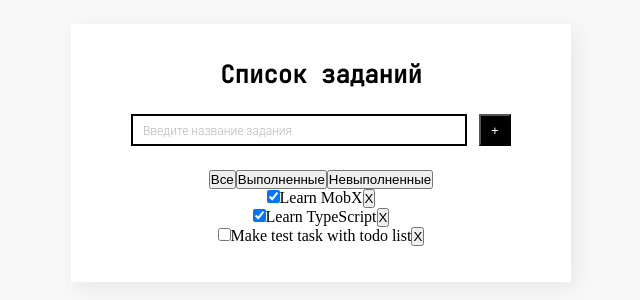
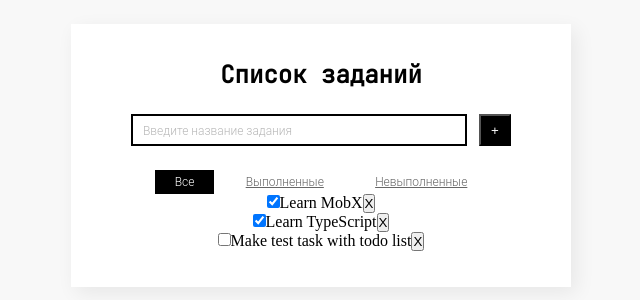
Before and after one commit to MakzaR/todo-react-mobx, a React (Create React App) app: page / in a window 1280 px wide. Shown: the top 300 px of the page, without its empty margins (319-959 px from the left). Built offline with nearby package versions, Linux system fonts and the light colour scheme.

Commit message:
added styles for filters

```diff
--- a/src/components/AddTodoItem/AddTodoItem.module.scss
+++ b/src/components/AddTodoItem/AddTodoItem.module.scss
@@ -7,7 +7,6 @@ $button-text-color: white;
   font-style: normal;
   font-weight: 300;
   font-size: 12px;
-  line-height: 14px;
   color: $color;
 }
 
--- /dev/null
+++ b/src/components/Filters/Filter.module.scss
@@ -0,0 +1,55 @@
+$button-color: black;
+$button-hover-color: #F0F0F0;
+$button-active-color: #C8C8C8;
+
+$button-text-color: #666666;
+$button-text-color-active: white;
+
+@mixin button-font() {
+  font-family: 'Roboto', sans-serif;
+  font-style: normal;
+  font-weight: 300;
+  font-size: 12px;
+}
+
+@mixin button-font-color($color) {
+  color: $color;
+}
+
+.filtersContainer {
+  display: flex;
+  gap: 12px;
+  padding: 0 48px;
+}
+
+.filterButton {
+  flex: auto;
+  padding: 5px;
+
+  @include button-font();
+  @include button-font-color($button-text-color);
+
+  text-decoration: underline;
+  background: none;
+  border: none;
+
+  cursor: pointer;
+
+  //&:focus {
+  //  background-color: $button-color;
+  //  @include button-font-color($button-text-color-active);
+  //  text-decoration:  none;
+  //}
+
+  &:hover {
+    background-color: $button-hover-color;
+    @include button-font-color($button-text-color);
+    text-decoration:  none;
+  }
+}
+
+.activeButton {
+  background-color: $button-color;
+  @include button-font-color($button-text-color-active);
+  text-decoration:  none;
+}
--- a/src/components/Filters/Filters.tsx
+++ b/src/components/Filters/Filters.tsx
@@ -2,12 +2,26 @@ import React from 'react';
 import {observer} from "mobx-react-lite";
 import todoStore from "../../store/todoStore";
 
+import styles from './Filter.module.scss';
+
 const Filters = observer(() => {
+    const currentFilter = todoStore.filter;
+
+    function getButtonStyles(filter: string) {
+        return `${styles.filterButton}  ${currentFilter === filter ? styles.activeButton : ''}`;
+    }
+
     return (
-        <div>
-            <button onClick={() => todoStore.changeFilter('all')}>Все</button>
-            <button onClick={() => todoStore.changeFilter('completed')}>Выполненные</button>
-            <button onClick={() => todoStore.changeFilter('open')}>Невыполненные</button>
+        <div className={styles.filtersContainer}>
+            <button className={getButtonStyles('all')} onClick={() => todoStore.changeFilter('all')}>
+                Все
+            </button>
+            <button className={getButtonStyles('completed')} onClick={() => todoStore.changeFilter('completed')}>
+                Выполненные
+            </button>
+            <button className={getButtonStyles('open')} onClick={() => todoStore.changeFilter('open')}>
+                Невыполненные
+            </button>
         </div>
     );
 })
```
